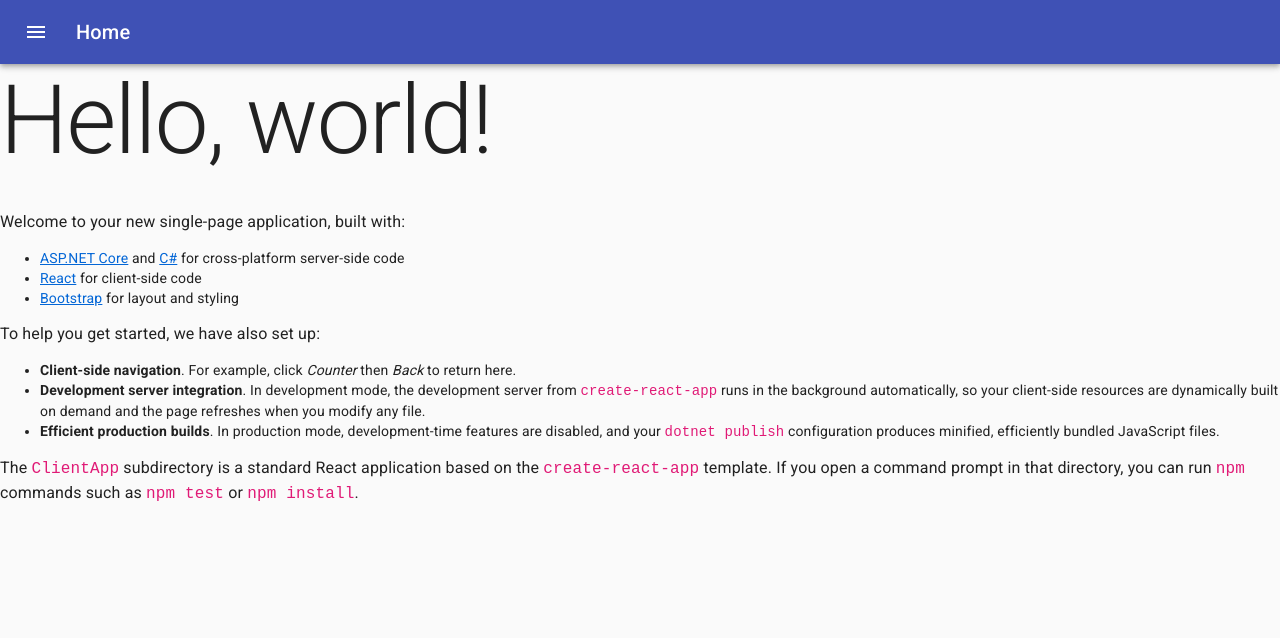
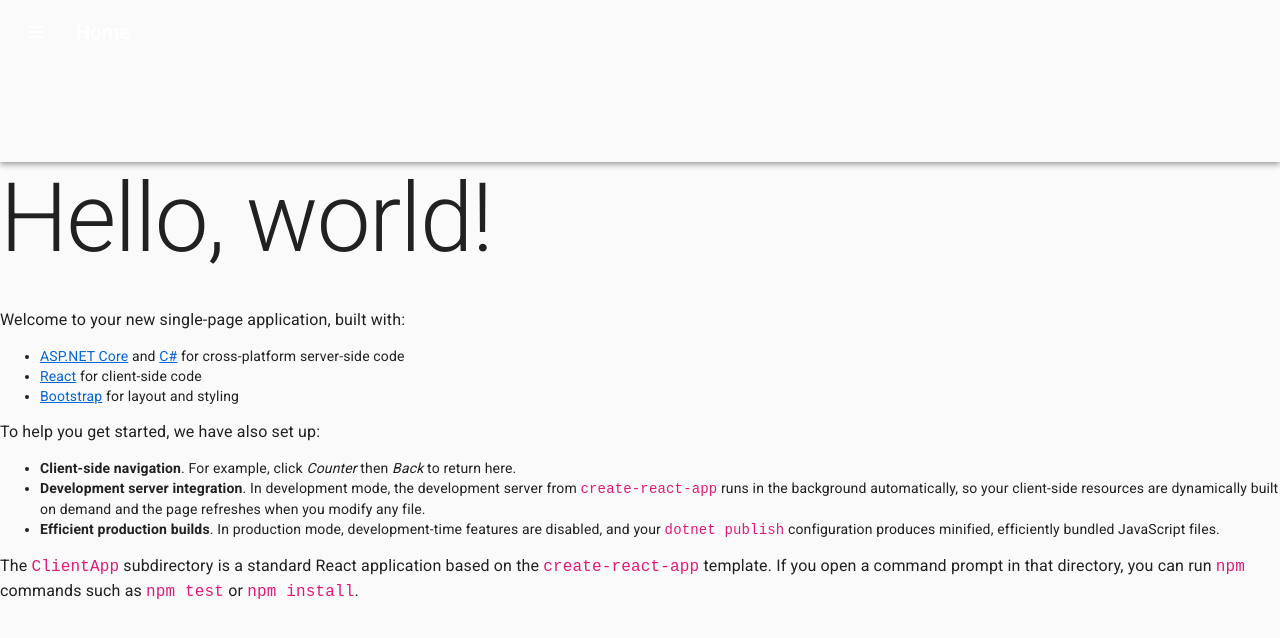
Before and after one commit to SudoZachCampbell/campaign-manager-ui, a React (Create React App) app: page / in a window 1280 px wide. Shown: the top 638 px of the page. Built offline with nearby package versions, Linux system fonts and the light colour scheme.

Commit message:
Added Prototype, changed background colour of AppBar

```diff
--- a/src/layouts/Layout.tsx
+++ b/src/layouts/Layout.tsx
@@ -5,7 +5,7 @@
 export default function Layout(props) {
 
     return (
-        <div>
+        <div style={{height:'1080px'}}>
             <NavMenu pageName={props.pageName} />
             <Container>
                 {props.children}
--- a/src/layouts/NavMenu.tsx
+++ b/src/layouts/NavMenu.tsx
@@ -24,12 +24,14 @@
 const useStyles = makeStyles((theme: Theme) => ({
     root: {
         display: 'flex',
+        height: '15%'
     },
     appBar: {
         transition: theme.transitions.create(['margin', 'width'], {
             easing: theme.transitions.easing.sharp,
             duration: theme.transitions.duration.leavingScreen,
         }),
+        backgroundColor: 'transparent'
     },
     appBarShift: {
         width: `calc(100% - ${drawerWidth}px)`,
```
Also changed, not shown: 1 other file (tests, documents, lock files or other folders).
